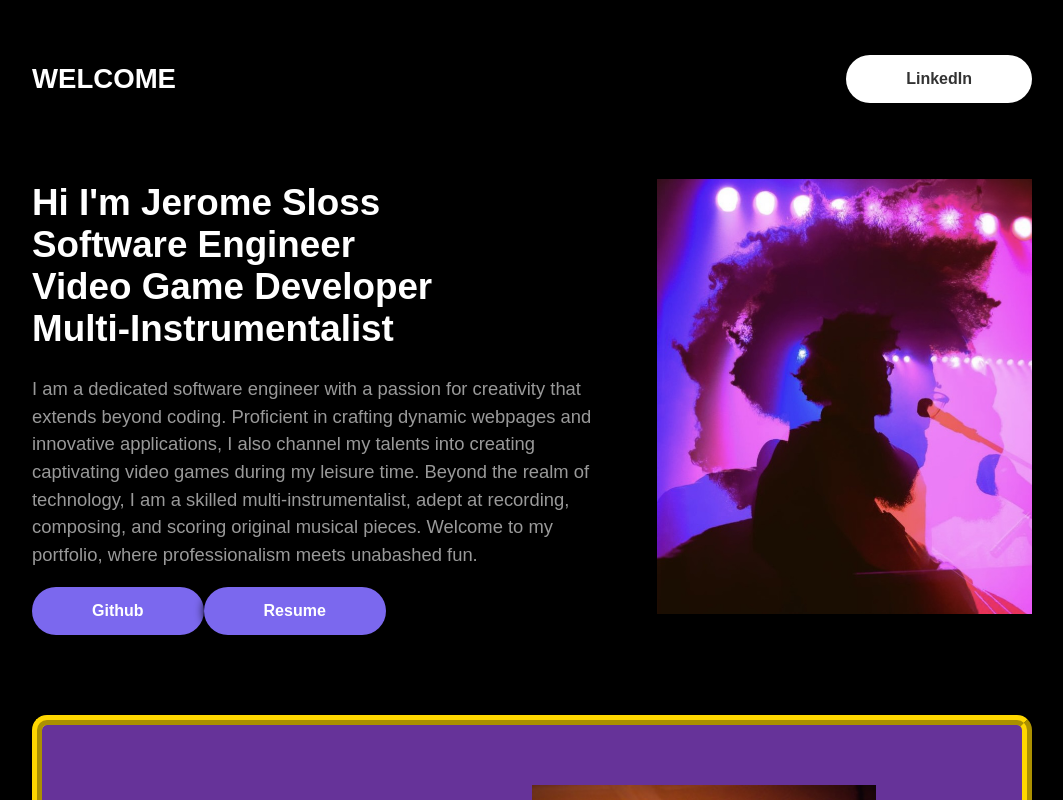
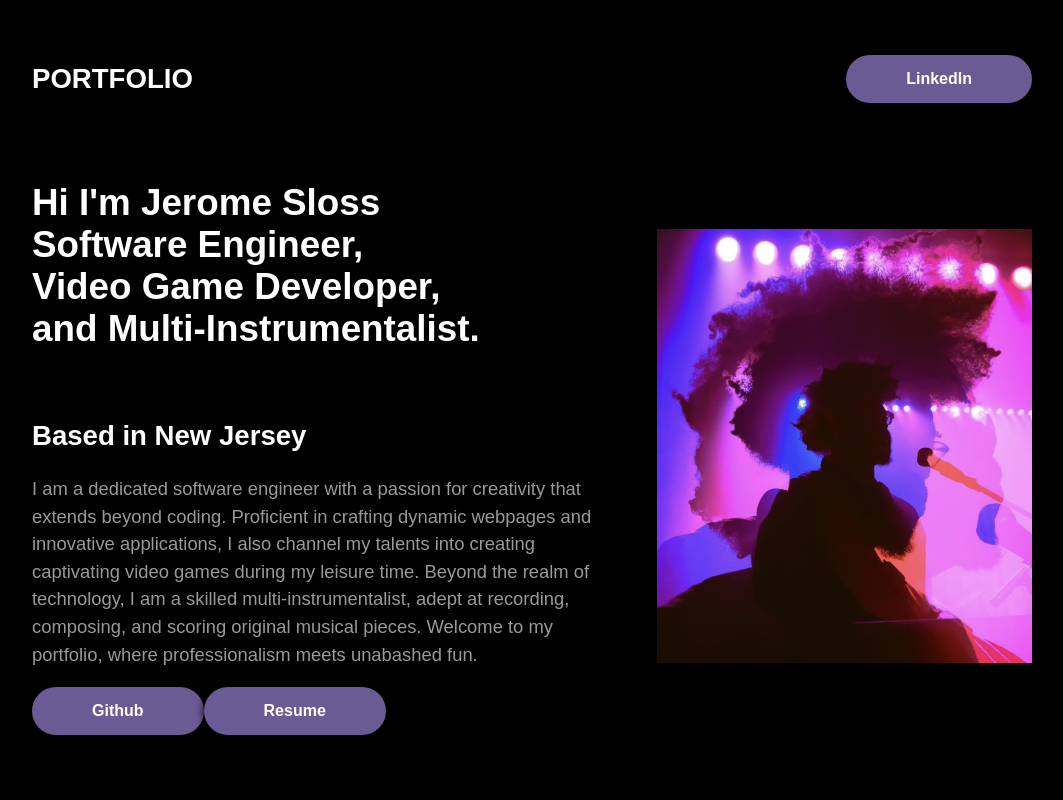
Before and after one commit to JeromeSax/Jeromes_portfolio_1, a React (Create React App) app: page / in a window 1280 px wide. Shown: the top 800 px of the page, without its empty margins (108-1171 px from the left). Built offline with nearby package versions, Linux system fonts and the light colour scheme.

Commit message:
Links added to socialicons.js

```diff
--- a/src/components/Header.js
+++ b/src/components/Header.js
@@ -12,9 +12,9 @@ export default function Header() {
       <Container>
         <Nav>
           {/* <Logo src='./images/logo.svg' alt='' /> */}
-          <h1>WELCOME</h1>
+          <h1>PORTFOLIO</h1>
           <a href={linkedInUrl} target="_blank" rel="noopener noreferrer">
-            <Button>LinkedIn</Button>
+            <Button bg='#6b5b95' color='white'>LinkedIn</Button>
           </a>
         </Nav>
 
@@ -22,11 +22,14 @@ export default function Header() {
           <div>
             <h1>Hi I'm Jerome Sloss
               <br/>
-              Software Engineer
+              Software Engineer,
               <br/>
-              Video Game Developer
+              Video Game Developer,
               <br/>
-              Multi-Instrumentalist</h1>
+              and Multi-Instrumentalist.</h1>
+              <br/>
+              <h2>Based in New Jersey</h2>
+
 
             <p>
               I am a dedicated software engineer with a passion for creativity that extends beyond coding.
@@ -37,12 +40,12 @@ export default function Header() {
               Welcome to my portfolio, where professionalism meets unabashed fun.
             </p>
             <a href={gitHubUrl} target="_blank" rel="noopener noreferrer">
-            <Button bg='#7B68EE' color='#fff'>
+            <Button bg='#6b5b95' color='#fff'>
               Github
             </Button>
             </a>
             <a href={require('../assets/romey-resume.pdf')} target="_blank" rel="noopener noreferrer">
-            <Button bg='#7B68EE' color='#fff'>
+            <Button bg='#6b5b95' color='#fff'>
               Resume
             </Button>
             </a>
--- a/src/components/SocialIcons.js
+++ b/src/components/SocialIcons.js
@@ -6,12 +6,12 @@ export default function SocialIcons() {
     <StyledSocialIcons>
 
            <li>
-            <a href="https://linked.com">
+            <a href="https://www.linkedin.com/in/jerome-sloss"  target="_blank">
                 <FaLinkedin />
             </a>
         </li>
            <li>
-            <a href="https://linked.com">
+            <a href="https://www.instagram.com/jeromesloss/"  target="_blank">
                 <FaInstagram />
             </a>
         </li>
--- a/src/content.js
+++ b/src/content.js
@@ -20,8 +20,8 @@ const content = [
       id: 3,
       title: 'Music',
       body: "As a multi-instrumentalist with a passion that has spanned 19 years, I've breathed life into melodies with my saxophone and collaborated with diverse talents, producing resonating harmonies. Join me in the symphony of creativity, where I've ventured beyond conventional boundaries. Immerse yourself in the ethereal soundscapes of (Soundbending Vol.1), a joint album that showcases the fusion of art and innovation. Beyond albums, I've delved into the dynamic intersections of music, technology, and video games, curating experiences that transcend genres. From live performances in eclectic venues to features on albums across musical landscapes, my musical journey is one that bridges emotions, genres, and boundaries.",
-      image2: 'nublu.JPG',
-      image3: 'bowery.jpg',
+      // image2: 'nublu.JPG',
+      image3: 'sax1.jpg',
     },
   ]
 
```
Also changed, not shown: public/images/sax1.jpg (added).
